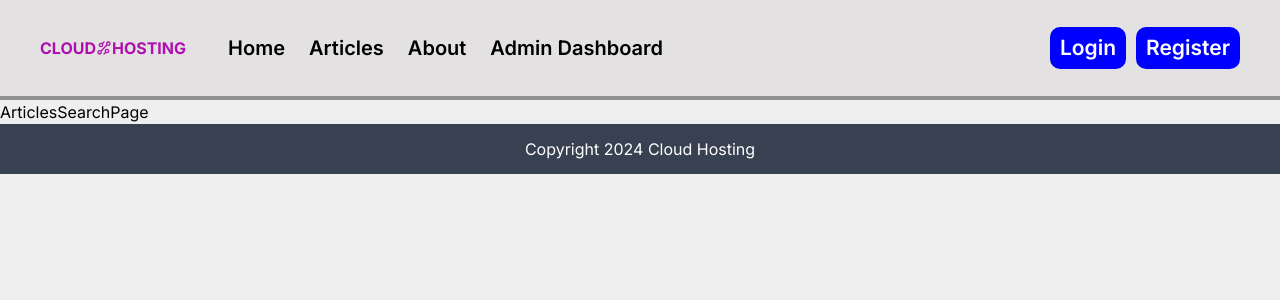
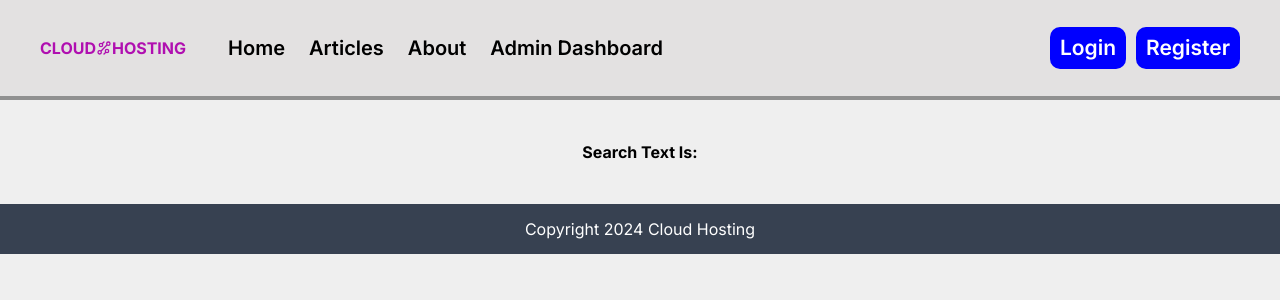
Before and after one commit to mr-sakr/next14_youssef_abbas_course, a Next.js app: page /articles/search in a window 1280 px wide. Shown: the top 300 px of the page. Built offline with nearby package versions, Linux system fonts and the light colour scheme.

Commit message:
More About Navigation

```diff
--- a/src/app/(auth)/login/LoginForm.tsx
+++ b/src/app/(auth)/login/LoginForm.tsx
@@ -2,10 +2,13 @@
 
 import { useState } from "react";
 import { toast } from "react-toastify";
+import { useRouter } from "next/navigation";
 
 const LoginForm = () => {
     const [email, setEmail] = useState('');
     const [password, setPassword] = useState('');
+
+    const router = useRouter();
 
     const formSubmitHandler = (e:React.FormEvent) =>{
         e.preventDefault();
@@ -14,7 +17,7 @@ const LoginForm = () => {
         if(password === "") return toast.error('Password Is Required');
 
         console.log({email, password});
-
+        router.replace('/');
     }
 
     return (
--- a/src/app/articles/page.tsx
+++ b/src/app/articles/page.tsx
@@ -11,7 +11,7 @@ export const metadata:Metadata = {
 
 const ArticlesPage = async () => {
 
-  await new Promise((resolve) => setTimeout(resolve, 10000));
+  // await new Promise((resolve) => setTimeout(resolve, 10000));
 
   const response = await fetch("https://jsonplaceholder.typicode.com/posts");
 
--- a/src/app/articles/search/page.tsx
+++ b/src/app/articles/search/page.tsx
@@ -1,7 +1,13 @@
+interface ArticlesSearchPageProps{
+  searchParams:{text: string},
+}
 
-const ArticlesSearchPage = () => {
+const ArticlesSearchPage = ({searchParams}:ArticlesSearchPageProps) => {
   return (
-    <div>ArticlesSearchPage</div>
+    <section className="flex justify-center p-5 m-5">
+      <h1 className="font-bold mx-2">Search Text Is: </h1>
+      <p>{searchParams.text}</p>
+    </section>
   )
 }
 
--- a/src/components/articles/SearchArticleInput.tsx
+++ b/src/components/articles/SearchArticleInput.tsx
@@ -1,15 +1,17 @@
 "use client";
 
+import { useRouter } from "next/navigation";
 import { useState } from "react";
 
 const SearchArticleInput = () => {
     const [searchText, setSearchText] = useState('');
+    const router = useRouter();
 
     const formSubmitHandler = (e:React.FormEvent) =>{
         e.preventDefault();
 
         console.log({searchText});
-
+        router.push(`/articles/search?text=${searchText}`);
     }
 
     return (
```
